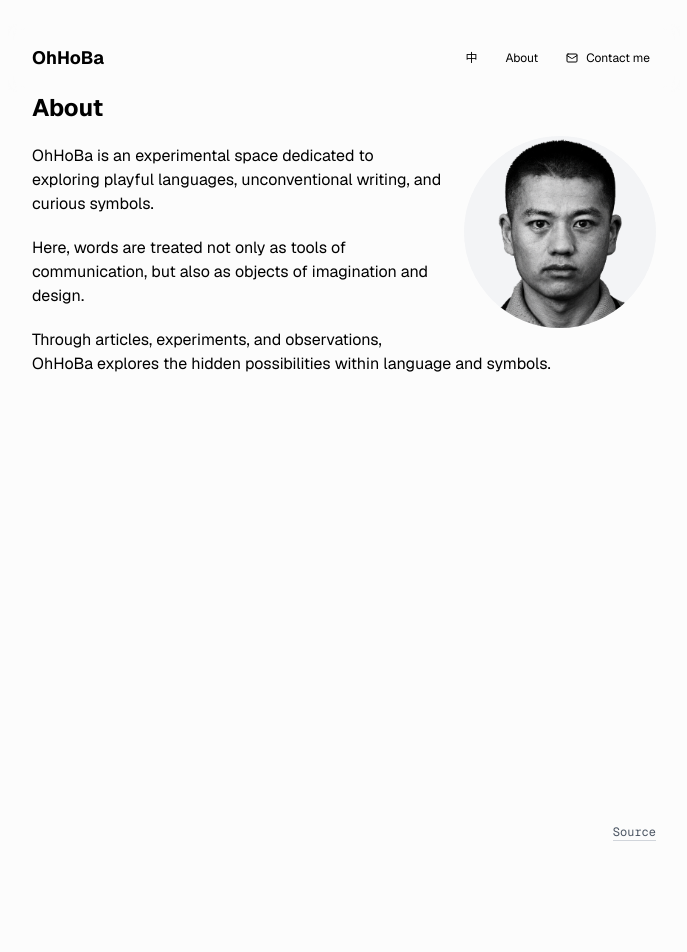
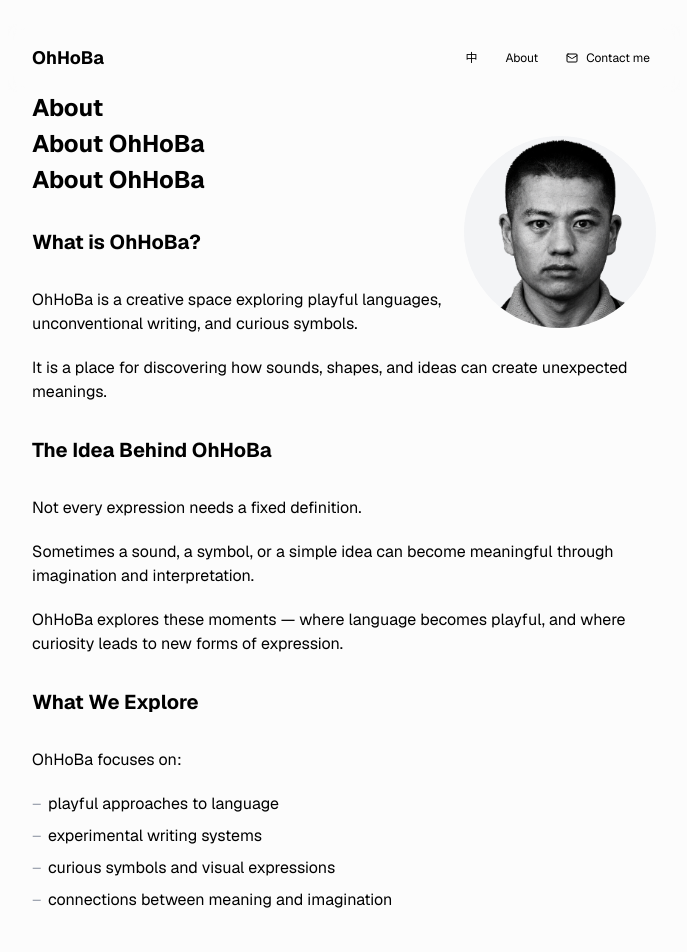
Before and after one commit to shabi/my-blog, a Next.js app: page /about in a window 1280 px wide. Shown: the top 952 px of the page, without its empty margins (296-983 px from the left). Before the commit the page ends 864 px from the top, so only its background shows below. Built offline with nearby package versions, Linux system fonts and the light colour scheme.

Commit message:
Update page.mdx

```diff
--- a/app/about/page.mdx
+++ b/app/about/page.mdx
@@ -32,8 +32,33 @@ export const metadata = {
   "
   />
 
-OhHoBa is an experimental space dedicated to exploring playful languages, unconventional writing, and curious symbols.
+# About OhHoBa
 
-Here, words are treated not only as tools of communication, but also as objects of imagination and design.
 
-Through articles, experiments, and observations, OhHoBa explores the hidden possibilities within language and symbols.
+# About OhHoBa
+
+
+## What is OhHoBa?
+
+OhHoBa is a creative space exploring playful languages, unconventional writing, and curious symbols.
+
+It is a place for discovering how sounds, shapes, and ideas can create unexpected meanings.
+
+
+## The Idea Behind OhHoBa
+
+Not every expression needs a fixed definition.
+
+Sometimes a sound, a symbol, or a simple idea can become meaningful through imagination and interpretation.
+
+OhHoBa explores these moments — where language becomes playful, and where curiosity leads to new forms of expression.
+
+
+## What We Explore
+
+OhHoBa focuses on:
+
+- playful approaches to language
+- experimental writing systems
+- curious symbols and visual expressions
+- connections between meaning and imagination
```
